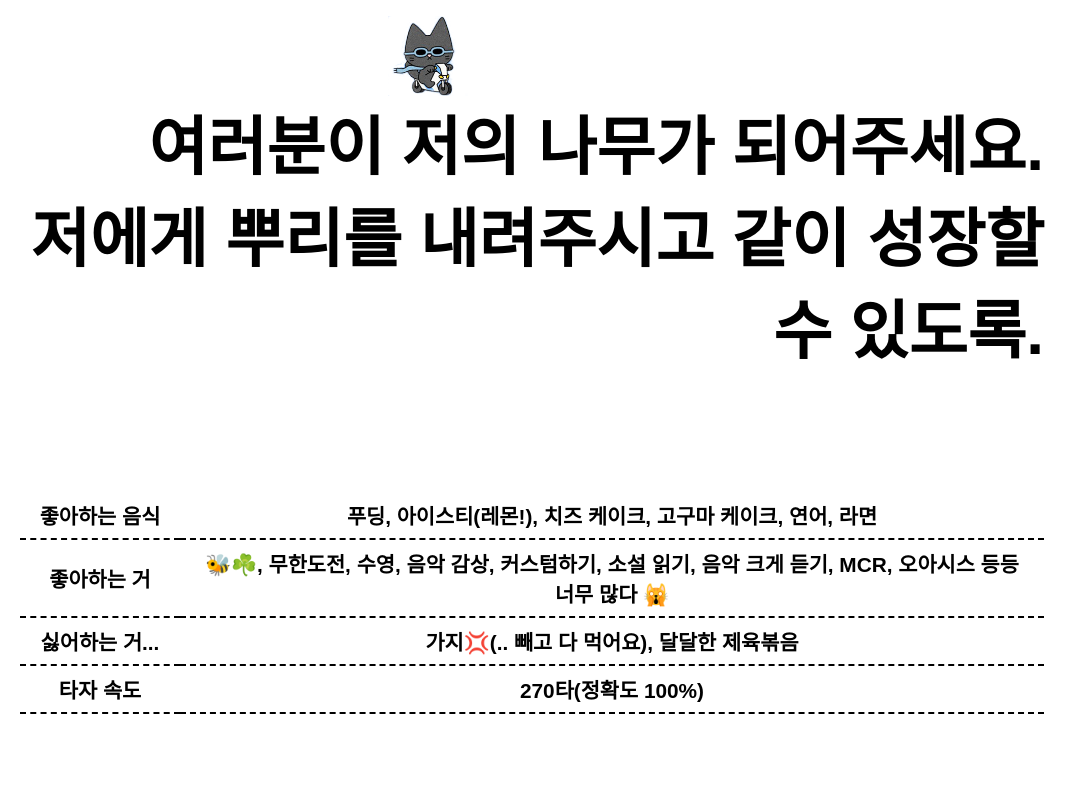
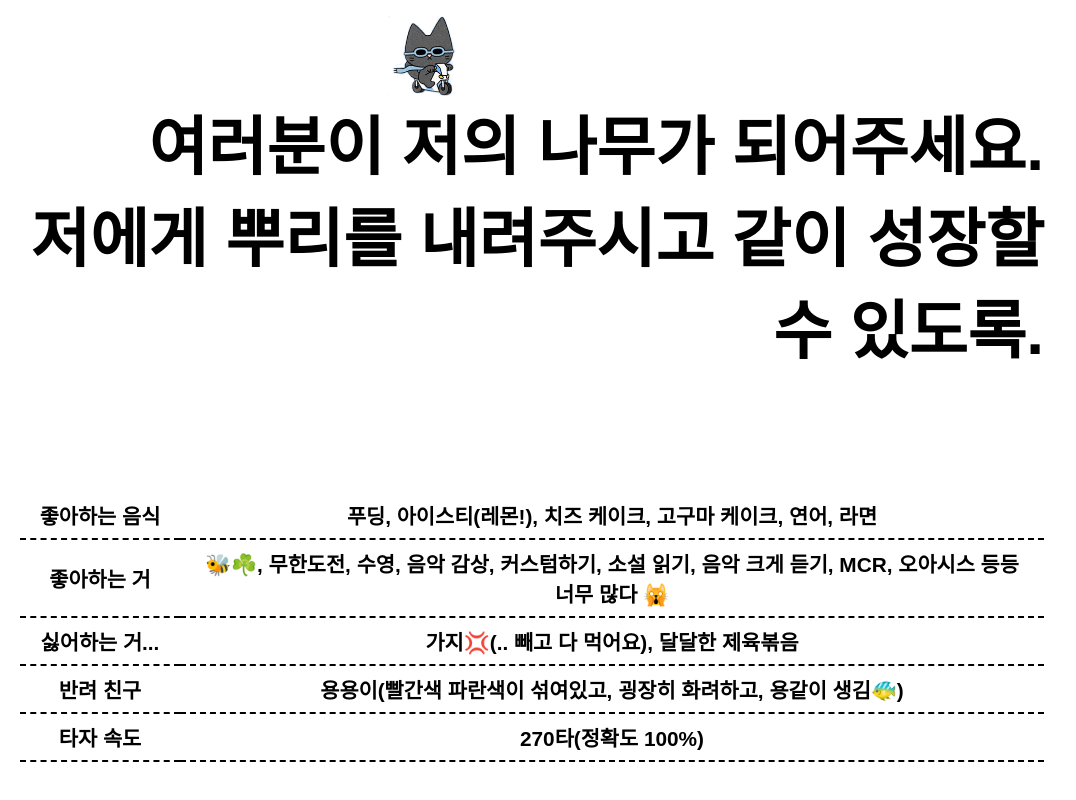
Before and after one commit to TS810/t-time, a React (Vite) app: page /#/about in a window 1280 px wide. Shown: the part 1240-2040 px from the top of the page, without its empty margins (108-1184 px from the left). Built offline with nearby package versions, Linux system fonts and the light colour scheme; a web font is replaced by a local one.

Commit message:
Update about.tsx

```diff
--- a/src/pages/about.tsx
+++ b/src/pages/about.tsx
@@ -66,6 +66,10 @@ export default function About() {
               <td>가지💢(.. 빼고 다 먹어요), 달달한 제육볶음</td>
             </tr>
             <tr>
+              <td>반려 친구</td>
+              <td>용용이(빨간색 파란색이 섞여있고, 굉장히 화려하고, 용같이 생김🐠)</td>
+            </tr>
+            <tr>
               <td>타자 속도</td>
               <td>270타<span>(정확도 100%)</span></td>
             </tr>
```
